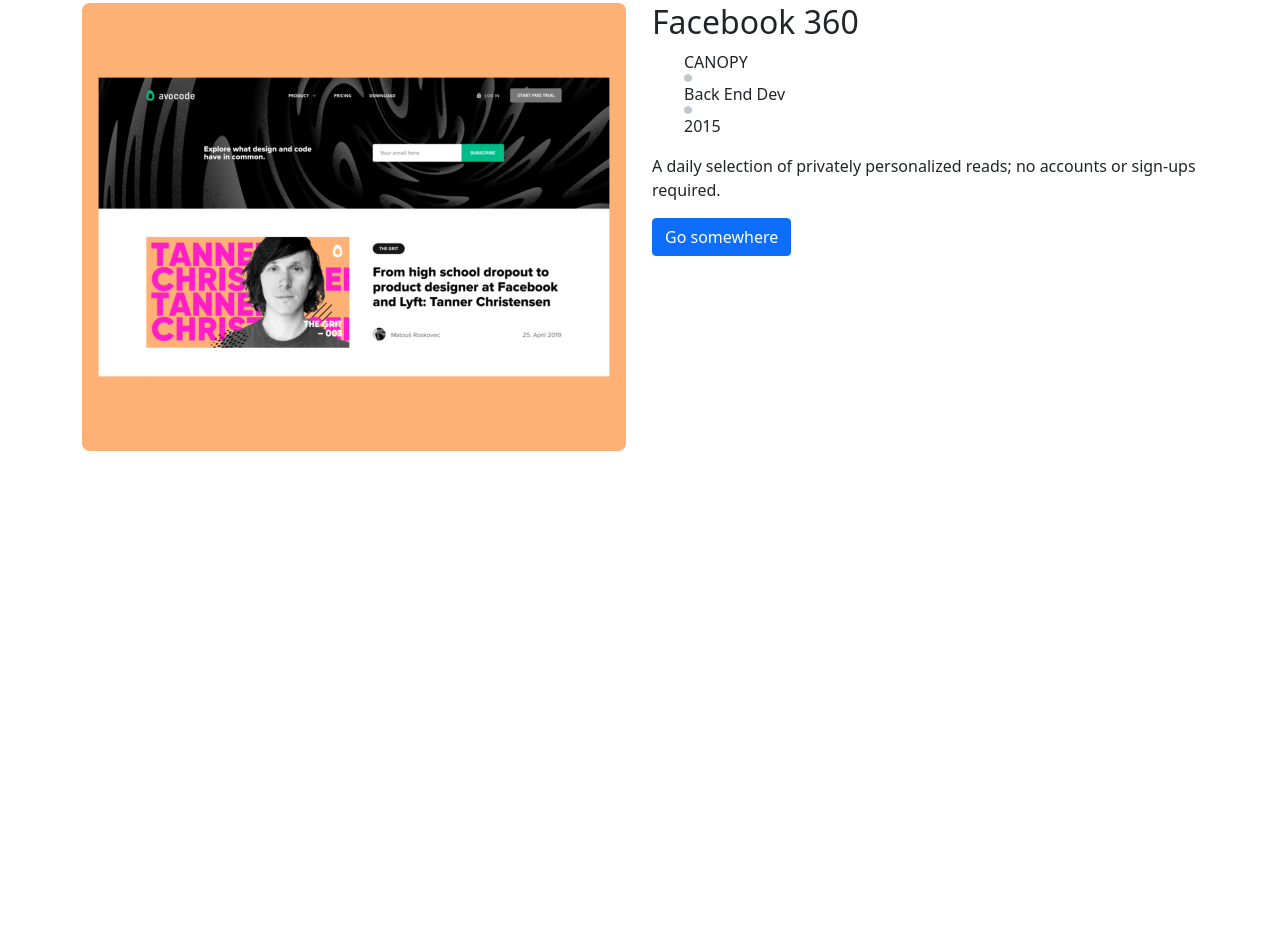
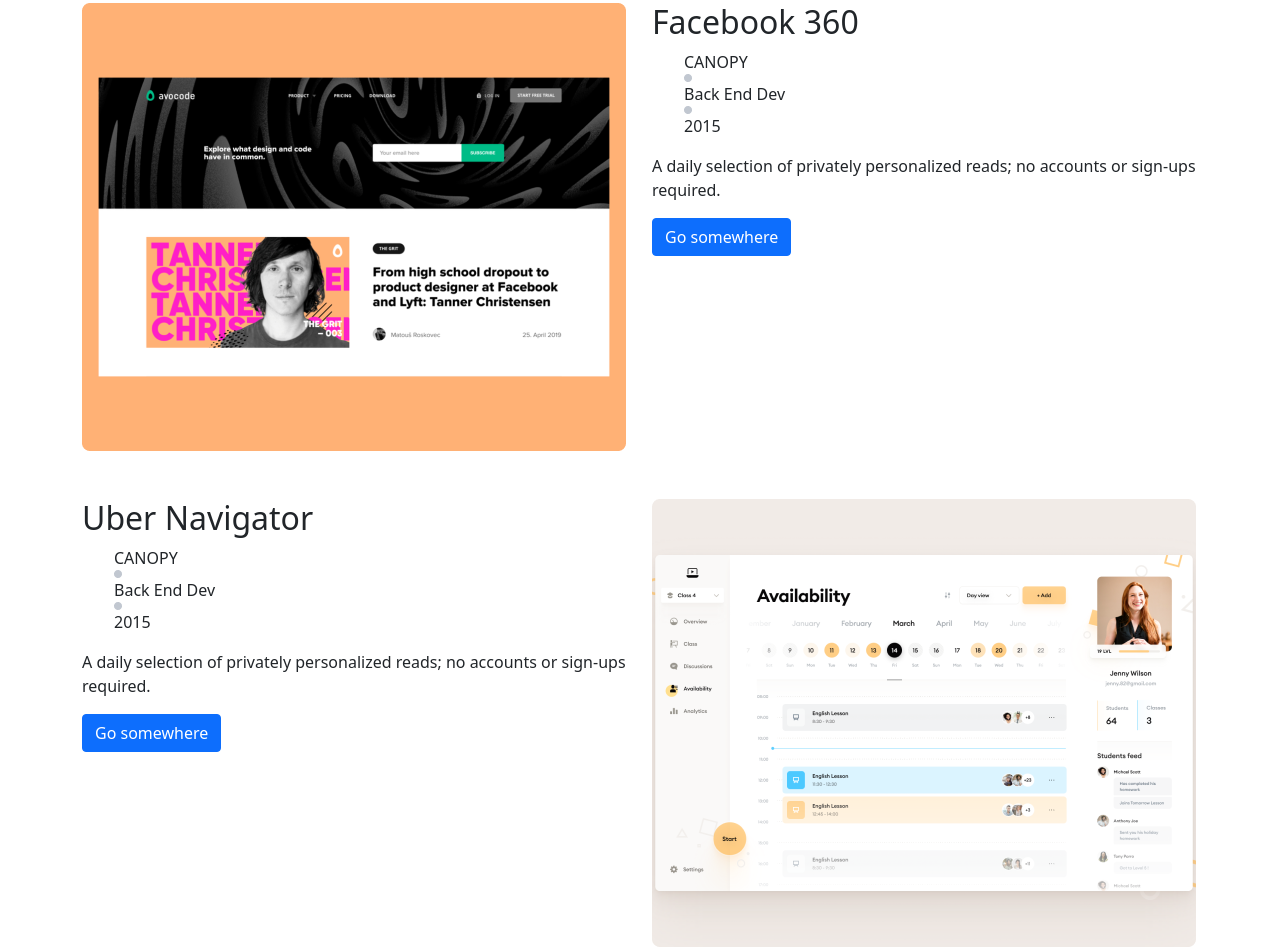
Before and after one commit to schoolsofafrika/Bootstrap, a plain HTML site: page index.html in a window 1280 px wide. Shown: the part 1061-2008 px from the top of the page. Before the commit the page ends 1560 px from the top, so only its background shows below. Drawn offline with nearby package versions, Linux system fonts and the light colour scheme.

Commit message:
Modify HTML file

```diff
--- a/index.html
+++ b/index.html
@@ -1,19 +1,31 @@
 <html lang="en">
   <head>
-    <meta charset="UTF-8">
-    <meta http-equiv="X-UA-Compatible" content="IE=edge">
-    <meta name="viewport" content="width=device-width, initial-scale=1.0">
+    <meta charset="UTF-8" />
+    <meta http-equiv="X-UA-Compatible" content="IE=edge" />
+    <meta name="viewport" content="width=device-width, initial-scale=1.0" />
     <title>Portfolio</title>
-    <link rel="stylesheet" href="style.css">
-    <link href="https://cdn.jsdelivr.net/npm/bootstrap@5.0.2/dist/css/bootstrap.min.css" rel="stylesheet" integrity="sha384-EVSTQN3/azprG1Anm3QDgpJLIm9Nao0Yz1ztcQTwFspd3yD65VohhpuuCOmLASjC" crossorigin="anonymous">
+    <link rel="stylesheet" href="style.css" />
+    <link
+      href="https://cdn.jsdelivr.net/npm/bootstrap@5.0.2/dist/css/bootstrap.min.css"
+      rel="stylesheet"
+      integrity="sha384-EVSTQN3/azprG1Anm3QDgpJLIm9Nao0Yz1ztcQTwFspd3yD65VohhpuuCOmLASjC"
+      crossorigin="anonymous"
+    />
   </head>
   <body>
-
     <nav class="navbar navbar-expand-lg navbar-light">
       <div class="container-fluid d-flex justify-content-between">
         <a class="navbar-brand ps-5" href="#"><h2>My Logo</h2></a>
         <div>
-          <button class="navbar-toggler" type="button" data-bs-toggle="collapse" data-bs-target="#navbarSupportedContent" aria-controls="navbarSupportedContent" aria-expanded="false" aria-label="Toggle navigation">
+          <button
+            class="navbar-toggler"
+            type="button"
+            data-bs-toggle="collapse"
+            data-bs-target="#navbarSupportedContent"
+            aria-controls="navbarSupportedContent"
+            aria-expanded="false"
+            aria-label="Toggle navigation"
+          >
             <span class="navbar-toggler-icon"></span>
           </button>
           <div class="collapse navbar-collapse" id="navbarSupportedContent">
@@ -33,20 +45,24 @@
       </div>
     </nav>
 
-
     <div class="container-md mb-5">
       <div class="row">
-          <div class="col-sm"><img class="img-fluid" src="image/Snapshoot Portfolio.png" alt=""></div>
+        <div class="col-sm">
+          <img class="img-fluid" src="image/Snapshoot Portfolio.png" alt="" />
+        </div>
         <div class="col-sm">
           <h2 class="card-title">Tonic</h2>
           <ul>
             <li>CANOPY</li>
-              <img src="image/Counter.png" alt="">
+            <img src="image/Counter.png" alt="" />
             <li>Back End Dev</li>
-              <img src="image/Counter.png" alt="">
+            <img src="image/Counter.png" alt="" />
             <li>2015</li>
           </ul>
-            <p class="card-text">A daily selection of privately personalized reads; no accounts or sign-ups required.</p>
+          <p class="card-text">
+            A daily selection of privately personalized reads; no accounts or
+            sign-ups required.
+          </p>
           <a href="#" class="btn btn-primary">Go somewhere</a>
         </div>
       </div>
@@ -54,17 +70,22 @@
 
     <div class="container-md mb-5">
       <div class="row d-flex flex-row-reverse">
-          <div class="col-sm"><img class="img-fluid" src="image/Snapshoot Portfolio1.png" alt=""></div>
+        <div class="col-sm">
+          <img class="img-fluid" src="image/Snapshoot Portfolio1.png" alt="" />
+        </div>
         <div class="col-sm">
           <h2 class="card-title">Multi-Post Stories</h2>
           <ul>
             <li>CANOPY</li>
-              <img src="image/Counter.png" alt="">
+            <img src="image/Counter.png" alt="" />
             <li>Back End Dev</li>
-              <img src="image/Counter.png" alt="">
+            <img src="image/Counter.png" alt="" />
             <li>2015</li>
           </ul>
-            <p class="card-text">A daily selection of privately personalized reads; no accounts or sign-ups required.</p>
+          <p class="card-text">
+            A daily selection of privately personalized reads; no accounts or
+            sign-ups required.
+          </p>
           <a href="#" class="btn btn-primary">Go somewhere</a>
         </div>
       </div>
@@ -72,24 +93,54 @@
 
     <div class="container-md mb-5">
       <div class="row">
-          <div class="col-sm"><img class="img-fluid" src="image/Snapshoot Portfoliok.png" alt=""></div>
+        <div class="col-sm">
+          <img class="img-fluid" src="image/Snapshoot Portfoliok.png" alt="" />
+        </div>
         <div class="col-sm">
           <h2 class="card-title">Facebook 360</h2>
           <ul>
             <li>CANOPY</li>
-              <img src="image/Counter.png" alt="">
+            <img src="image/Counter.png" alt="" />
             <li>Back End Dev</li>
-              <img src="image/Counter.png" alt="">
+            <img src="image/Counter.png" alt="" />
             <li>2015</li>
           </ul>
-            <p class="card-text">A daily selection of privately personalized reads; no accounts or sign-ups required.</p>
+          <p class="card-text">
+            A daily selection of privately personalized reads; no accounts or
+            sign-ups required.
+          </p>
           <a href="#" class="btn btn-primary">Go somewhere</a>
         </div>
       </div>
     </div>
 
+    <div class="container-md">
+      <div class="row d-flex flex-row-reverse">
+        <div class="col-sm">
+          <img class="img-fluid" src="image/Snapshoot Portfolioet.png" alt="" />
+        </div>
+        <div class="col-sm">
+          <h2 class="card-title">Uber Navigator</h2>
+          <ul>
+            <li>CANOPY</li>
+            <img src="image/Counter.png" alt="" />
+            <li>Back End Dev</li>
+            <img src="image/Counter.png" alt="" />
+            <li>2015</li>
+          </ul>
+          <p class="card-text">
+            A daily selection of privately personalized reads; no accounts or
+            sign-ups required.
+          </p>
+          <a href="#" class="btn btn-primary">Go somewhere</a>
+        </div>
+      </div>
+    </div>
 
-
-    <script src="https://cdn.jsdelivr.net/npm/bootstrap@5.0.2/dist/js/bootstrap.bundle.min.js" integrity="sha384-MrcW6ZMFYlzcLA8Nl+NtUVF0sA7MsXsP1UyJoMp4YLEuNSfAP+JcXn/tWtIaxVXM" crossorigin="anonymous"></script>
+    <script
+      src="https://cdn.jsdelivr.net/npm/bootstrap@5.0.2/dist/js/bootstrap.bundle.min.js"
+      integrity="sha384-MrcW6ZMFYlzcLA8Nl+NtUVF0sA7MsXsP1UyJoMp4YLEuNSfAP+JcXn/tWtIaxVXM"
+      crossorigin="anonymous"
+    ></script>
   </body>
 </html>
```
Lines whose indentation alone changed are shown as unchanged.
